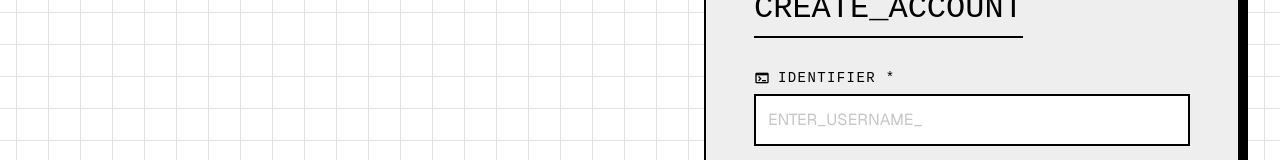
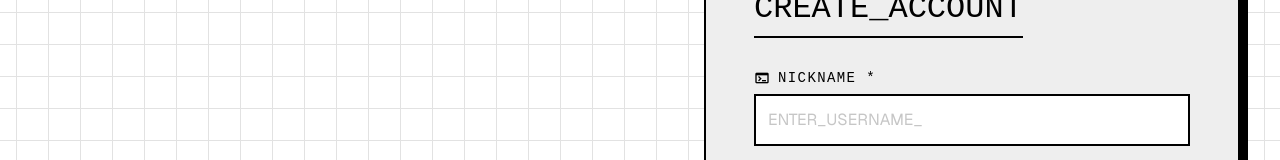
Before and after one commit to KDA1325/SW-AI-W15-FRAMEWORK, a React (Vite) app in the folder client/: page /register in a window 1280 px wide. Shown: the part 212-372 px from the top of the page. Built offline with nearby package versions, Linux system fonts and the light colour scheme; no server answers; a web font is replaced by a local one.

Commit message:
style: 회원가입 닉네임 라벨 보정

```diff
--- a/client/src/pages/Register.tsx
+++ b/client/src/pages/Register.tsx
@@ -104,7 +104,7 @@ function Register() {
                     <span className="material-symbols-outlined" aria-hidden="true">
                       terminal
                     </span>
-                    IDENTIFIER *
+                    NICKNAME *
                   </span>
                   <input
                     autoComplete="username"
```
